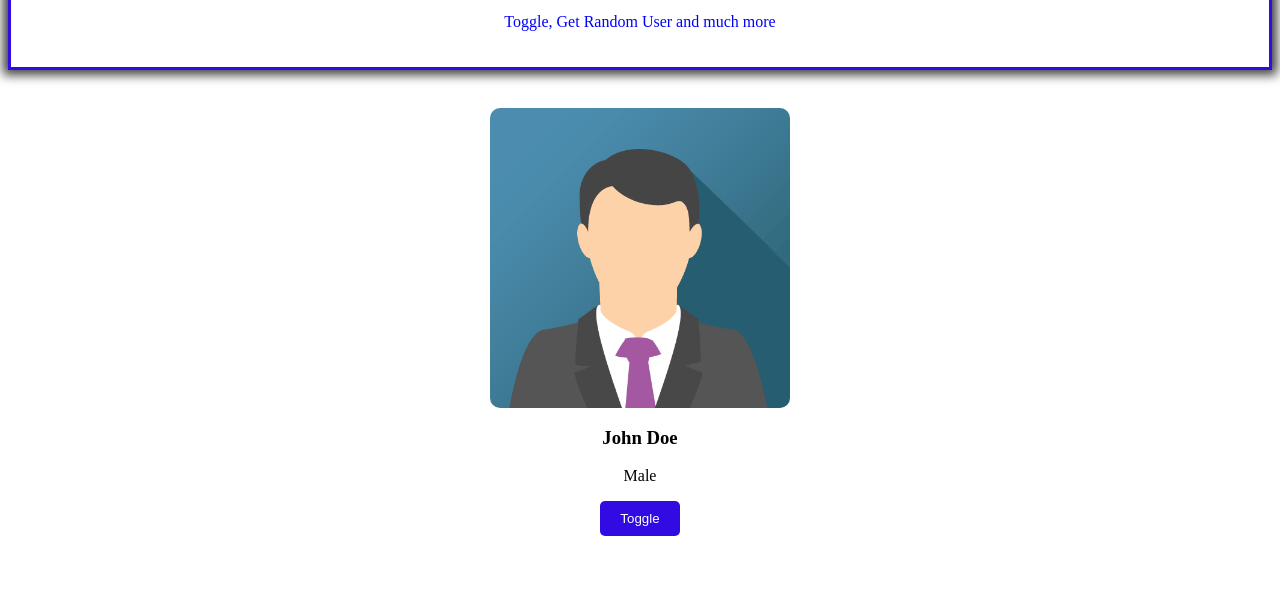
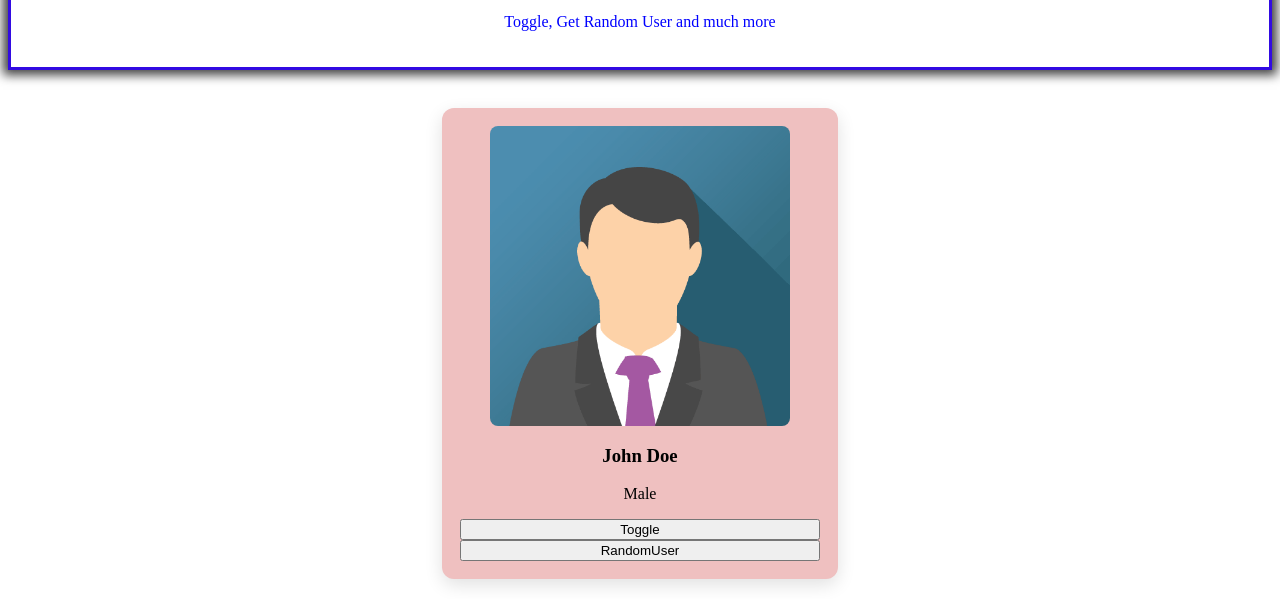
Before and after one commit to Kothurusreeja/autosuggest, a website: page frontend/index.html in a window 1280 px wide. Both pictures are taken after a click on the button "Toggle". Shown: the part 214-813 px from the top of the page. Drawn offline with Linux system fonts and the light colour scheme.

Commit message:
upto getrandomuser

```diff
--- a/frontend/index.css
+++ b/frontend/index.css
@@ -33,32 +33,35 @@ h1{
 
 /* User Card */
 
+/* User Card */
+
 .card{
+    max-width: 360px;
+    margin: 20px auto;
+    padding: 18px;
     text-align: center;
-    margin-top: 20px;
+    background-color: #efc0c0;
+    border-radius: 12px;
+    box-shadow: 0 6px 18px rgba(0,0,0,0.12);
 }
 
 .image{
     width: 300px;
     height: 300px;
-    margin: auto;
+    margin: 0 auto 12px;
 }
 
 .image img{
-    width: 300px;
-    height: 300px;
-    border-radius: 10px;
+    width: 100%;
+    height: 100%;
+    object-fit: cover;
+    border-radius: 8px;
 }
 
-.btn{
-    padding: 10px 20px;
-    border: none;
-    background-color: #320be2;
-    color: white;
-    cursor: pointer;
-    border-radius: 5px;
+
+button{
+    width: 100%;
 }
-
 .btn:hover{
     background-color: #2407a5;
 }
--- a/frontend/index.html
+++ b/frontend/index.html
@@ -37,9 +37,10 @@
 
         <p id="card-gender">Female</p>
 
-        <button class="btn" onclick="toggle()">
+        <button onclick="toggle()">
             Toggle
         </button>
+        <button onclick="getRandomUser()">RandomUser</button>
 
     </div>
 
--- a/frontend/index.js
+++ b/frontend/index.js
@@ -1,36 +1,60 @@
 const users = [
   {
-    "name": "Jane Doe",
-    "gender": "Female",
-    "image": "jane.png"
+    name: "Jane Doe",
+    gender: "Female",
+    image: "jane.png"
   },
   {
-    "name": "John Doe",
-    "gender": "Male",
-    "image": "john.png"
+    name: "John Doe",
+    gender: "Male",
+    image: "john.png"
   }
 ];
 
 let curUserId = 0;
 
-function toggle(){
+function toggle() {
 
-  if(curUserId == 0)
+  if (curUserId === 0)
     curUserId = 1;
   else
     curUserId = 0;
 
   // image
   document.getElementById("img").src =
-      users[curUserId].image;
+    users[curUserId].image;
 
   // name
   document.getElementById("card-name").innerText =
-      users[curUserId].name;
+    users[curUserId].name;
 
   // gender
   document.getElementById("card-gender").innerText =
-      users[curUserId].gender;
+    users[curUserId].gender;
 }
 
 console.log("Hello from JS");
+
+function getRandomUser() {
+
+  fetch("https://randomuser.me/api/")
+    .then(function (data) {
+      return data.json();
+    })
+    .then(function (parsedData) {
+
+  let gender=parsedData.results[0].gender;
+  let firstName=parsedData.results[0].name.first;
+  let lastName=parsedData.results[0].name.last;
+  let name =firstName + " " + lastName;
+  let image=parsedData.results[0].picture.large;
+  document.getElementById("img").src=image;
+  document.getElementById("card-name").innerText=name;
+  document.getElementById("card-gender").innerText=gender;
+
+      //console.log(name);
+
+    })
+
+
+}
--- a/server.js
+++ b/server.js
@@ -1,6 +1,7 @@
 const express = require('express');
 const app = express();
 const PORT = process.env.PORT || 3002;
+console.log("backend");
 app.use(express.static("frontend"));
 app.listen(PORT,function(){
     console.log("successfully running at http://localhost:"+PORT);
```
